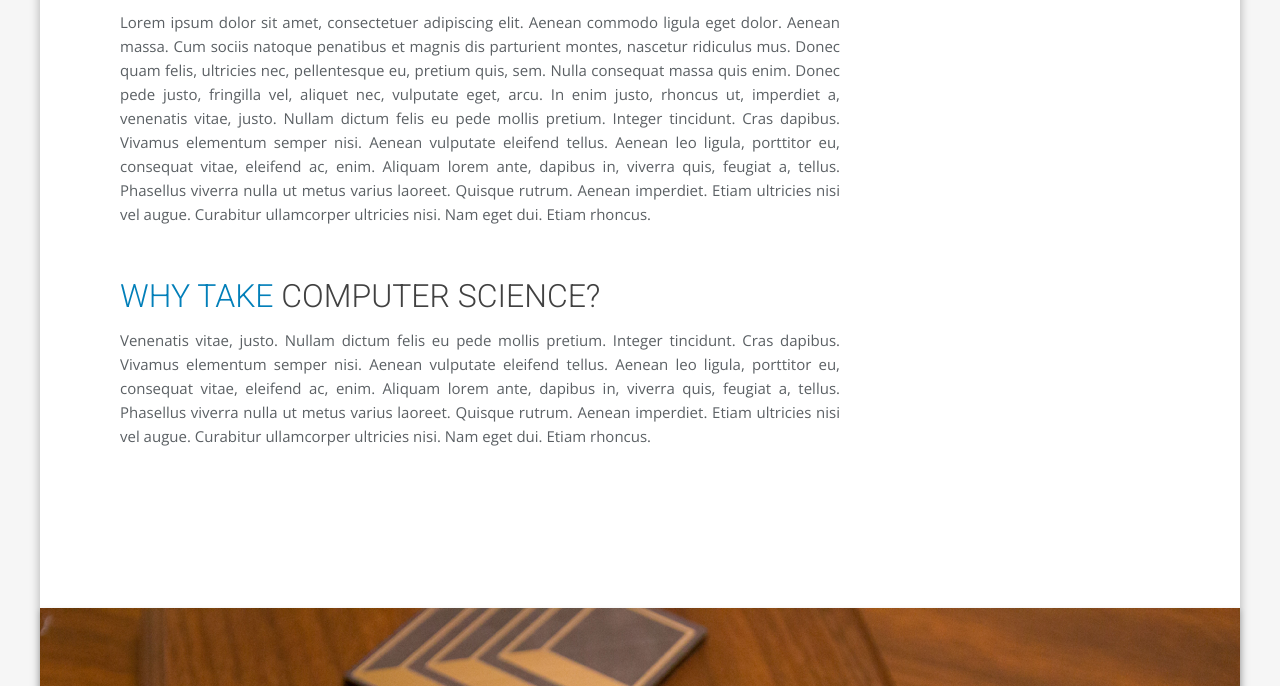
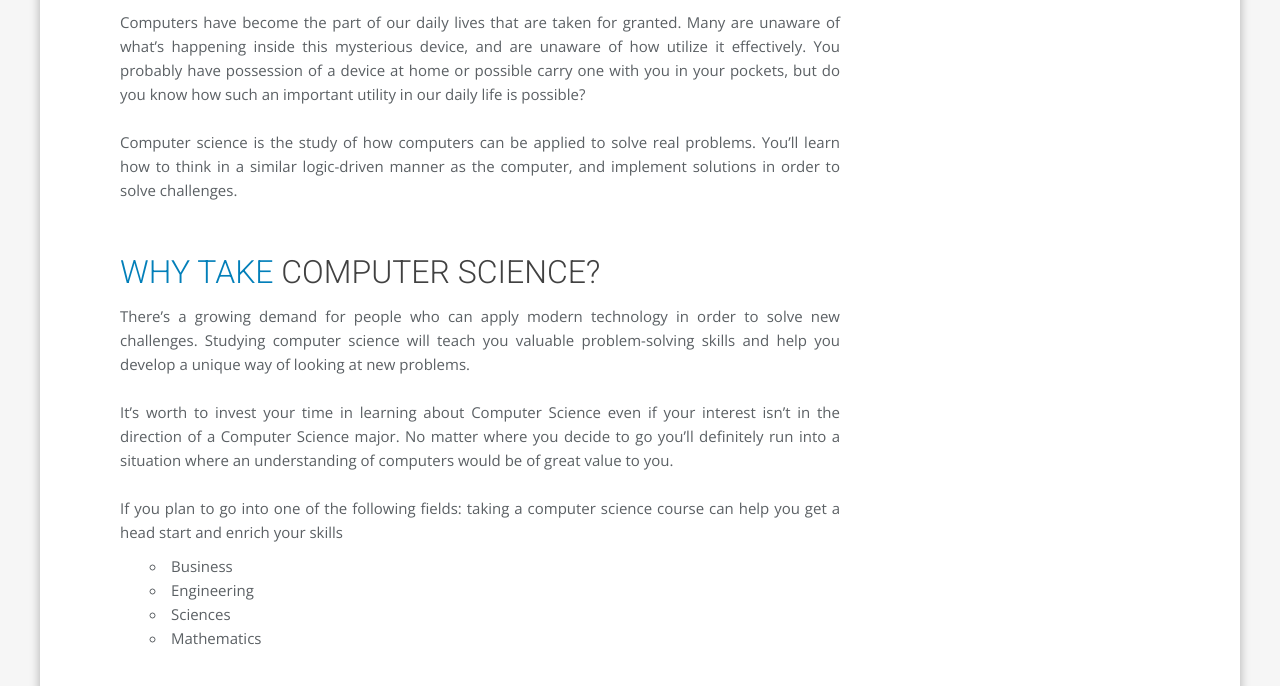
Before and after one commit to SimonJinaphant/HCS-Website, a plain HTML site: page index.html in a window 1280 px wide. Shown: the part 674-1360 px from the top of the page. Drawn offline with nearby package versions, Linux system fonts and the light colour scheme.

Commit message:
Pre-Release
Just requires some finalized editing and some finishing touches before
it's ready to launch. :)

```diff
--- a/global.css
+++ b/global.css
@@ -120,7 +120,7 @@ header nav ul li:hover a, .current a{
 	font-size: 15px;
 	line-height: 24px;
 	color: #111111;
-	padding-bottom: 120px;
+	padding-bottom: 40px;
 
 	box-sizing: border-box;
 	-moz-box-sizing: border-box;
--- a/index.html
+++ b/index.html
@@ -39,26 +39,32 @@
 				<div class="text_information">
 					<h1><span class="blue">WHAT IS</span> COMPUTER SCIENCE?</h1>
 					<p>
-						Lorem ipsum dolor sit amet, consectetuer adipiscing elit. Aenean commodo ligula eget dolor.
-						Aenean massa. Cum sociis natoque penatibus et magnis dis parturient montes, nascetur ridiculus mus.
-						Donec quam felis, ultricies nec, pellentesque eu, pretium quis, sem. Nulla consequat massa quis enim.
-						Donec pede justo, fringilla vel, aliquet nec, vulputate eget, arcu. In enim justo, rhoncus ut, imperdiet a,
-						venenatis vitae, justo. Nullam dictum felis eu pede mollis pretium. Integer tincidunt. Cras dapibus.
-						Vivamus elementum semper nisi. Aenean vulputate eleifend tellus. Aenean leo ligula, porttitor eu, consequat vitae,
-						eleifend ac, enim. Aliquam lorem ante, dapibus in, viverra quis, feugiat a, tellus.
-						Phasellus viverra nulla ut metus varius laoreet. Quisque rutrum.
-						Aenean imperdiet. Etiam ultricies nisi vel augue. Curabitur ullamcorper ultricies nisi. Nam eget dui. Etiam rhoncus.
+						Computers have become the part of our daily lives that are taken for granted.
+						Many are unaware of what’s happening inside this mysterious device, and are unaware of how utilize it effectively.
+						You probably have possession of a device at home or possible carry one with you in your pockets,
+						but do you know how such an important utility in our daily life is possible?
+						</br></br>
+						Computer science is the study of how computers can be applied to solve real problems.
+						You’ll learn how to think in a similar logic-driven manner as the computer, and implement solutions in order to solve challenges.
 					</p>
 
 					<br><br>
 
 					<h1><span class="blue">WHY TAKE</span> COMPUTER SCIENCE?</h1>
 					<p>
-						Venenatis vitae, justo. Nullam dictum felis eu pede mollis pretium. Integer tincidunt. Cras dapibus.
-						Vivamus elementum semper nisi. Aenean vulputate eleifend tellus. Aenean leo ligula, porttitor eu, consequat vitae,
-						eleifend ac, enim. Aliquam lorem ante, dapibus in, viverra quis, feugiat a, tellus.
-						Phasellus viverra nulla ut metus varius laoreet. Quisque rutrum.
-						Aenean imperdiet. Etiam ultricies nisi vel augue. Curabitur ullamcorper ultricies nisi. Nam eget dui. Etiam rhoncus.
+						There’s a growing demand for people who can apply modern technology in order to solve new challenges.
+						Studying computer science will teach you valuable problem-solving skills and help you develop a unique way of looking at new problems.
+						</br></br>
+						It’s worth to invest your time in learning about Computer Science even if your interest isn’t in the direction of a Computer Science major.
+						No matter where you decide to go you’ll definitely run into a situation where an understanding of computers would be of great value to you.
+						</br></br>
+						If you plan to go into one of the following fields: taking a computer science course can help you get a head start and enrich your skills
+						<ul>
+							<li>Business</li>
+							<li>Engineering</li>
+							<li>Sciences</li>
+							<li>Mathematics</li>
+						</ul>
 					</p>
 
 				</div>
@@ -84,16 +90,15 @@
 				<div class="text_information">
 				<h1><span class="light_blue">CANADIAN COMPUTING</span> COMPETITION</h1>
 					<p>
-						Every year, students of all programming levels are given the opportunity to compete in the Canadian Computing Competition (CCC).
-						This three hour competition consist of five problems students must solve by developing computational solutions.
-						The difficulties ranges from applying easy computation concepts to more challenging algorithms and dynamic programming techniques.
-						The students who score the highest in each provincial groups are awarded a plaque,
-						and students who score above a certain range will also receive special acknowledgements.
-						<br><br>
-						Hamber students have demonstrated top performance in the CCC for a total of six times,
-						and are currently on a four year consecutive streak.
+						Every year, the University of Waterloo hosts the Canadian Computing Competition, a programming contest open to students of all programming levels.
+						This three hour competition consists of five problems students must solve by writing a computer program that will solve it.
+						The problems range from simple operations to implementing more challenging algorithms and dynamic programming techniques.
+						The top students in each region are awarded a plaque, and students who score above a certain range will also receive special acknowledgements.
+						</br></br>
+						Hamber students have demonstrated top performance in the CCC, and are currently on a four year consecutive streak.
+						</br>
 						Majority of the students who won have achieved perfect scores in the competition.
-						<br><br>
+						</br></br>
 					</p>
 				</div>
 
```
